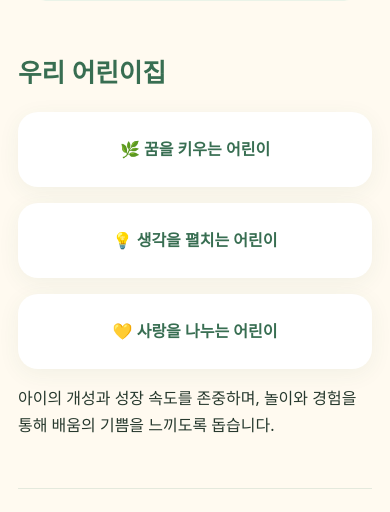
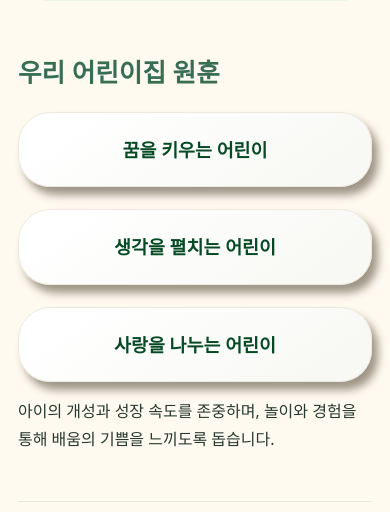
Before and after one commit to sslee503-dotcom/dream-childcare, a plain HTML site: page index.html in a window 390 px wide. Shown: the part 332-844 px from the top of the page. Drawn offline with Linux system fonts and the light colour scheme; a web font is replaced by a local one.

Commit message:
Update daycare motto heading, remove icons and add raised clay-style plaques with lower-right shadows

```diff
--- a/index.html
+++ b/index.html
@@ -7,10 +7,13 @@
 @media(max-width:740px){.hero{padding:28px 18px}.hero h1{font-size:clamp(1.7rem,7vw,2.5rem);overflow-wrap:keep-all}.hero p{overflow-wrap:keep-all;word-break:keep-all}.brand{font-size:1.05rem}.nav{justify-content:center;gap:10px}.bar{align-items:center}.gallery article{padding:14px}}.hero-art img{display:block;max-height:410px;max-width:100%;width:auto;margin:16px auto;border-radius:18px}.photo{overflow:hidden;min-height:180px}.photo img{display:block;width:100%;height:auto;object-fit:cover}
 /* Full-size clay building hero with outlined Jeju title */
 .bar{justify-content:center}.hero{padding:0;background:transparent;overflow:hidden;border-radius:28px;margin-top:22px}.hero-art{position:relative;width:100%;overflow:hidden;border-radius:28px}.hero-art img{display:block;width:100%;max-width:none;max-height:none;height:auto;margin:0;border-radius:0}.hero-art h1{position:absolute;bottom:3%;left:1%;width:98%;margin:0;text-align:center;font-family:"Jeju Hallasan","JejuHallasan",sans-serif!important;font-weight:900!important;font-size:clamp(1.5rem,5.5vw,4.8rem);letter-spacing:-.055em;line-height:1.25;color:#063b19;-webkit-text-stroke:clamp(2px,.45vw,5px) #fff;paint-order:stroke fill;text-shadow:0 2px 3px #0004;white-space:nowrap}.image-missing{min-height:260px;background:#eaf3e8}@media(max-width:740px){.hero{padding:0}.hero-art h1{font-size:clamp(1.15rem,5.4vw,2.6rem);-webkit-text-stroke:2.5px #fff}.bar{padding:14px 8px}.nav{justify-content:center}}
+
+/* Clay-like raised motto plaques, shadow only to right and bottom */
+.motto .tile{border-radius:32px;background:linear-gradient(145deg,#fff 15%,#f8f8f5 85%);box-shadow:7px 9px 9px rgba(52,39,18,.48);border:1px solid #eee9de;color:#064a25;font-weight:900;font-size:clamp(1.15rem,2.5vw,1.6rem);padding:26px 16px;line-height:1.5}.motto{gap:22px}@media(max-width:740px){.motto .tile{padding:23px 12px;box-shadow:6px 8px 8px rgba(52,39,18,.48)}}
 </style></head><body>
 <header><div class="bar"><nav class="nav"><a href="#intro">소개</a><a href="#learning">교육</a><a href="#facility">시설 사진</a><a href="#safety">건강·안전</a><a href="#news">알림</a><a href="#contact">오시는 길</a></nav></div></header>
 <main id="top"><div class="hero"><div class="hero-art"><img src="./assets/building-clay.jpg" alt="꿈이자라는어린이집 3D 클레이 건물" onerror="this.parentElement.classList.add('image-missing')"><h1>꿈이자라는어린이집</h1></div></div>
-<section id="intro"><h2>우리 어린이집</h2><div class="motto"><div class="tile">🌿 꿈을 키우는 어린이</div><div class="tile">💡 생각을 펼치는 어린이</div><div class="tile">💛 사랑을 나누는 어린이</div></div><p>아이의 개성과 성장 속도를 존중하며, 놀이와 경험을 통해 배움의 기쁨을 느끼도록 돕습니다.</p></section>
+<section id="intro"><h2>우리 어린이집 원훈</h2><div class="motto"><div class="tile">꿈을 키우는 어린이</div><div class="tile">생각을 펼치는 어린이</div><div class="tile">사랑을 나누는 어린이</div></div><p>아이의 개성과 성장 속도를 존중하며, 놀이와 경험을 통해 배움의 기쁨을 느끼도록 돕습니다.</p></section>
 <section id="learning"><h2>교육과 보육</h2><div class="cards"><article class="tile"><h3>놀이 중심 배움</h3><p>스스로 탐색하고 표현하는 활동을 소중히 여깁니다.</p></article><article class="tile"><h3>감각과 창의성</h3><p>자연과 예술, 오감을 활용한 경험을 통해 생각을 넓힙니다.</p></article><article class="tile"><h3>함께 자라는 마음</h3><p>친구와 어울리며 배려와 협력의 기쁨을 배웁니다.</p></article></div><details><summary>하루 일과 및 연장보육 안내</summary><p>기본보육·연장보육의 구체적인 운영 시간은 원에서 확인 후 공지합니다.</p></details></section>
 <section id="facility"><h2>시설 사진</h2><p class="note">우리 어린이집의 생활 공간과 놀이 환경을 소개합니다.</p><div class="gallery">
 <article><div class="photo"><img src="./assets/facility-01.jpg" alt="어린이집 건물 외관" loading="lazy" onerror="this.style.display='none';this.parentElement.append('건물 외관 사진 준비 중')"></div><h3>어린이집 전경</h3></article>
```
